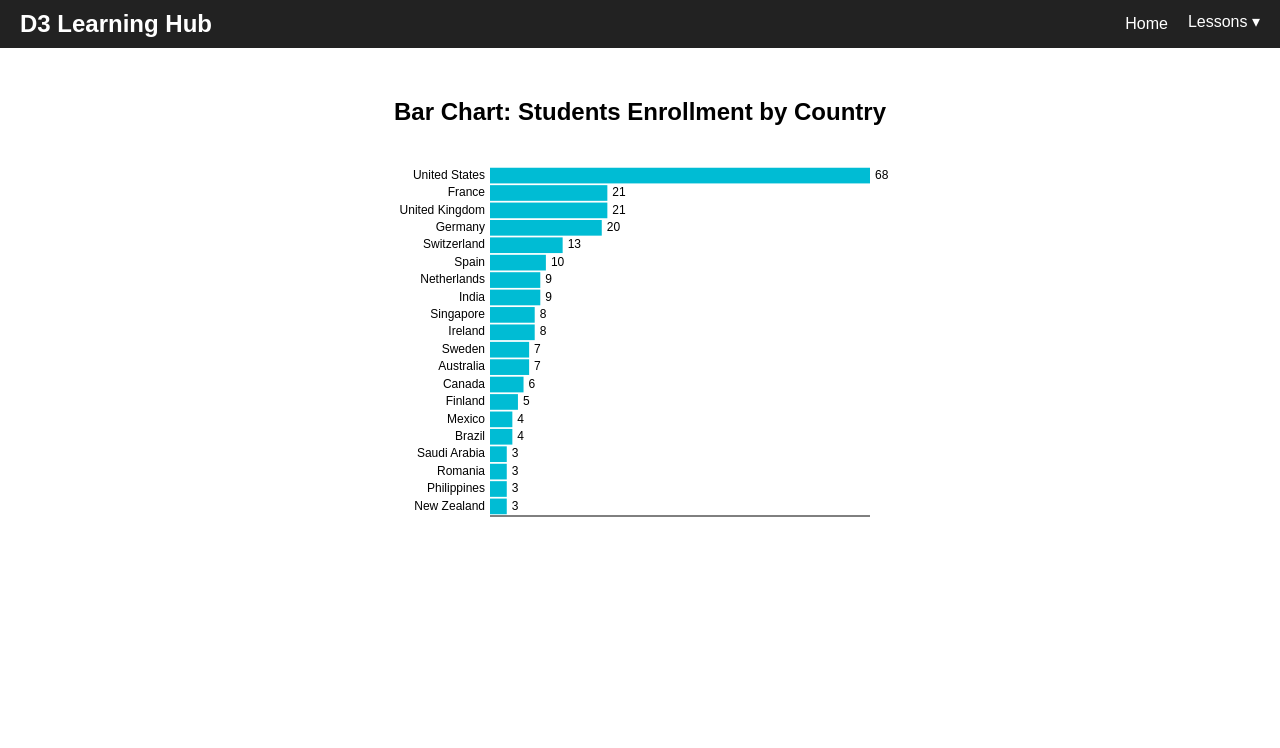
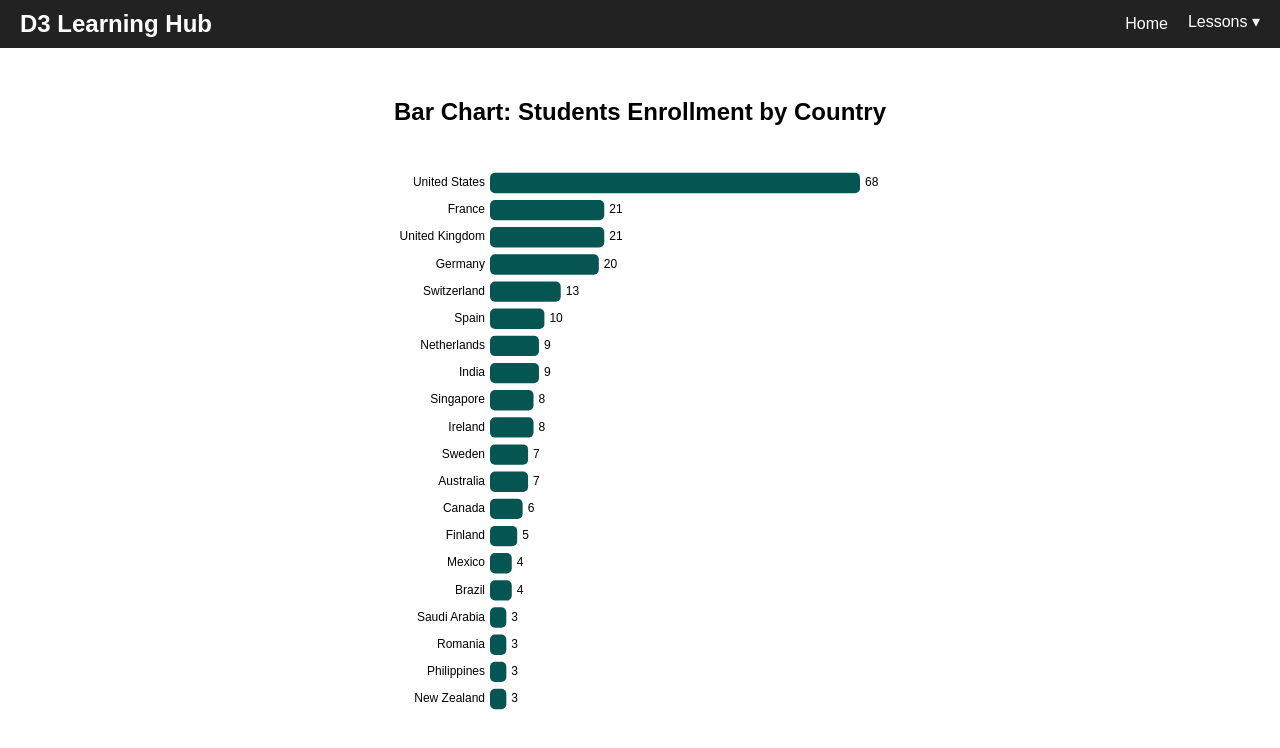
Before and after one commit to webpagearshi/learning-d3, a React (Vite) app: page /bar-chart in a window 1280 px wide. Shown: the top 748 px of the page. Built offline with nearby package versions, Linux system fonts and the light colour scheme.

Commit message:
add hover and gradient

```diff
--- a/src/components/Barplot.jsx
+++ b/src/components/Barplot.jsx
@@ -1,57 +1,88 @@
 import React from "react";
+import { useState } from "react";
 import * as d3 from "d3";
 
+// Barplot component to render a horizontal bar chart
 function Barplot({ data }) {
   const width = 500;
-  const height = 400;
-  const margin = { top: 20, right: 20, bottom: 30, left: 100 };
-
+  const height = 600;
+  const margin = { top: 20, right: 30, bottom: 30, left: 100 };
+  const [hovered, setHovered] = useState(null); // State to track which bar is hovered for tooltip
+  const [tooltip, setTooltip] = useState(null); // State to store tooltip data (country and students) when hovering over a bar
   // Step 2: Create scales
 
   // Y scale (countries)
   const yScale = d3
-    .scaleBand()
-    .domain(data.map((d) => d.country))
-    .range([margin.top, height - margin.bottom])
-    .padding(0.1);
+    .scaleBand() // splits the vertical space into bands for each country
+    .domain(data.map((d) => d.country)) // tells D3 to create a band for each country in the data
+    .range([margin.top, height - margin.bottom]) // defines the vertical space for the bars, leaving margins at top and bottom
+    .padding(0.25); // adds some space between the bars
 
   // X scale (students)
   const xScale = d3
-    .scaleLinear()
-    .domain([0, d3.max(data, (d) => d.students)])
-    .range([margin.left, width - margin.right]);
+    .scaleLinear() // makes numbers proportional to pixels
+    .domain([0, d3.max(data, (d) => d.students)]) // sets the input domain from 0 to the maximum number of students in the data
+    .range([margin.left, width - margin.right]); // defines the horizontal space for the bars, leaving margins on left and right
 
   return (
     <svg width={width} height={height}>
-      {/* Bars */}
+      <defs>
+        <linearGradient id="barGradient" x1="0%" y1="0%" x2="100%" y2="0%">
+          <stop offset="0%" stopColor="#5f9cff" />
+          <stop offset="100%" stopColor="#5254ac" />
+        </linearGradient>
+      </defs>
+
+      {/* React used to render Bars. For each item in my data array make a bar and label*/}
       {data.map((d) => (
-        <rect
+        <rect // Each bar is a rectangle
           key={d.country}
-          x={xScale(0)}
-          y={yScale(d.country)}
-          width={xScale(d.students) - xScale(0)}
-          height={yScale.bandwidth()}
-          fill="#00bcd4"
+          x={xScale(0)} // Bars start at the x position corresponding to 0 students
+          y={yScale(d.country)} // Bars are positioned vertically based on the country using the yScale
+          width={xScale(d.students) - xScale(0)} // The width of the bar is determined by the number of students, scaled to pixels
+          height={yScale.bandwidth()} // The height of the bar is the bandwidth of the yScale, which gives us the vertical space allocated for each country
+          fill={hovered === d.country ? "url(#barGradient)" : "#055653"} // Change fill color when hovered
+          rx={5} // Rounded corners for the bars
+          // Event handlers for tooltip
+          onMouseEnter={(e) => {
+            setHovered(d.country);
+            setTooltip({
+              country: d.country,
+              students: d.students,
+              x: e.clientX, // Capture the x position of the mouse for tooltip placement
+              y: e.clientY, // Capture the y position of the mouse for tooltip placement
+            });
+          }}
+          onMouseMove={(e) => {
+            setTooltip((prev) => ({
+              ...prev, // Keep existing tooltip data (country and students)
+              x: e.clientX,
+              y: e.clientY,
+            }));
+          }}
+          onMouseLeave={() => {
+            setHovered(null);
+            setTooltip(null);
+          }}
+          style={{ transition: "fill 0.3s ease" }}
         />
       ))}
-
       {/* Labels on bars */}
       {data.map((d) => (
-        <text
+        <text // Each label is a text element
           key={d.country + "-label"}
           x={xScale(d.students) + 5}
           y={yScale(d.country) + yScale.bandwidth() / 2}
           alignmentBaseline="middle"
-          fontSize={12}
-          fill="#000"
+          fontSize={hovered === d.country ? 16 : 12}
+          fill={hovered === d.country ? "#5f5495" : "#000"}
         >
           {d.students}
         </text>
       ))}
-
       {/* Y-axis labels (countries) */}
       {data.map((d) => (
-        <text
+        <text //
           key={d.country + "-yaxis"}
           x={margin.left - 5}
           y={yScale(d.country) + yScale.bandwidth() / 2}
@@ -63,15 +94,7 @@ function Barplot({ data }) {
           {d.country}
         </text>
       ))}
-
-      {/* X-axis line */}
-      <line
-        x1={margin.left}
-        x2={width - margin.right}
-        y1={height - margin.bottom}
-        y2={height - margin.bottom}
-        stroke="#000"
-      />
+      {/* X-axis line remove*/}
     </svg>
   );
 }
```
